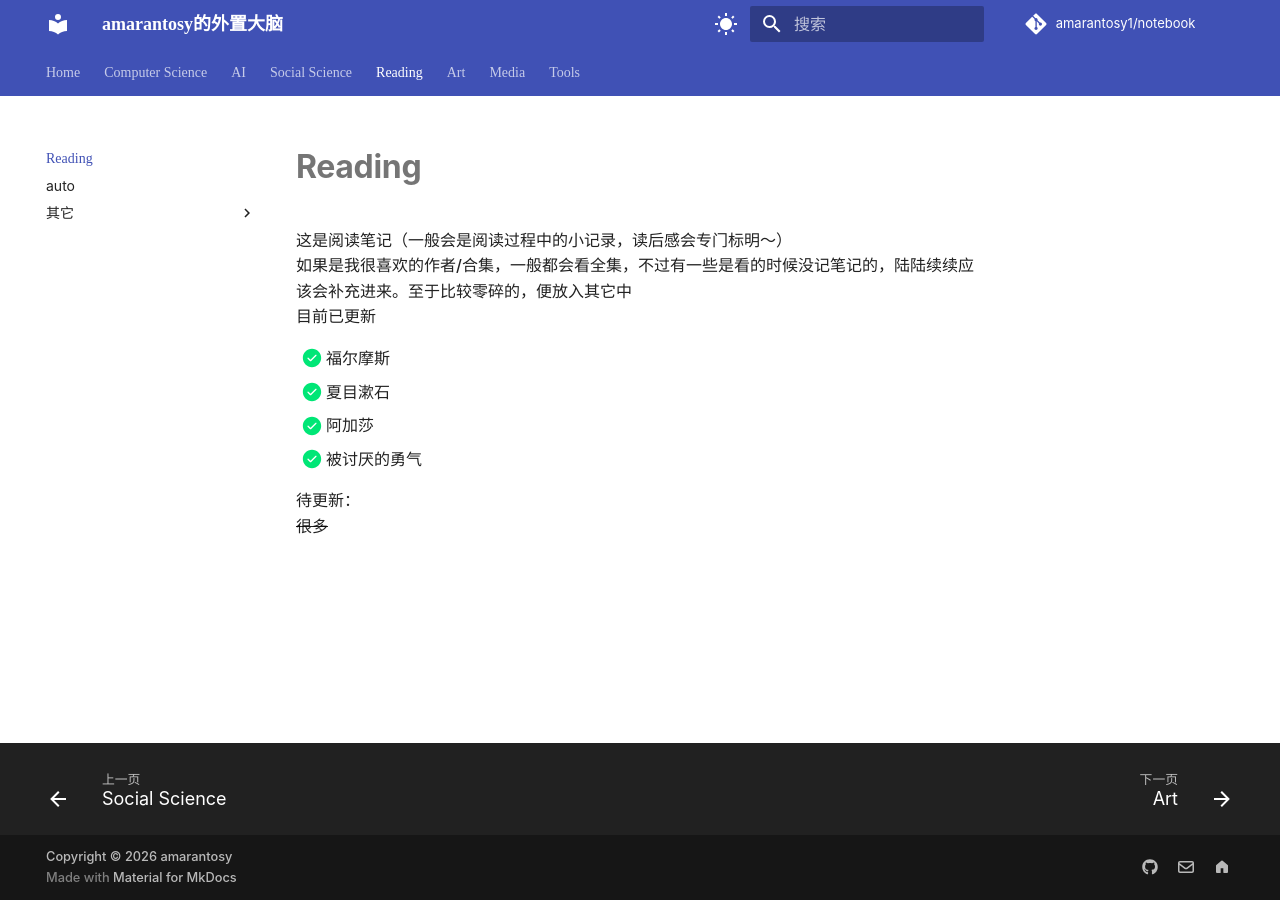
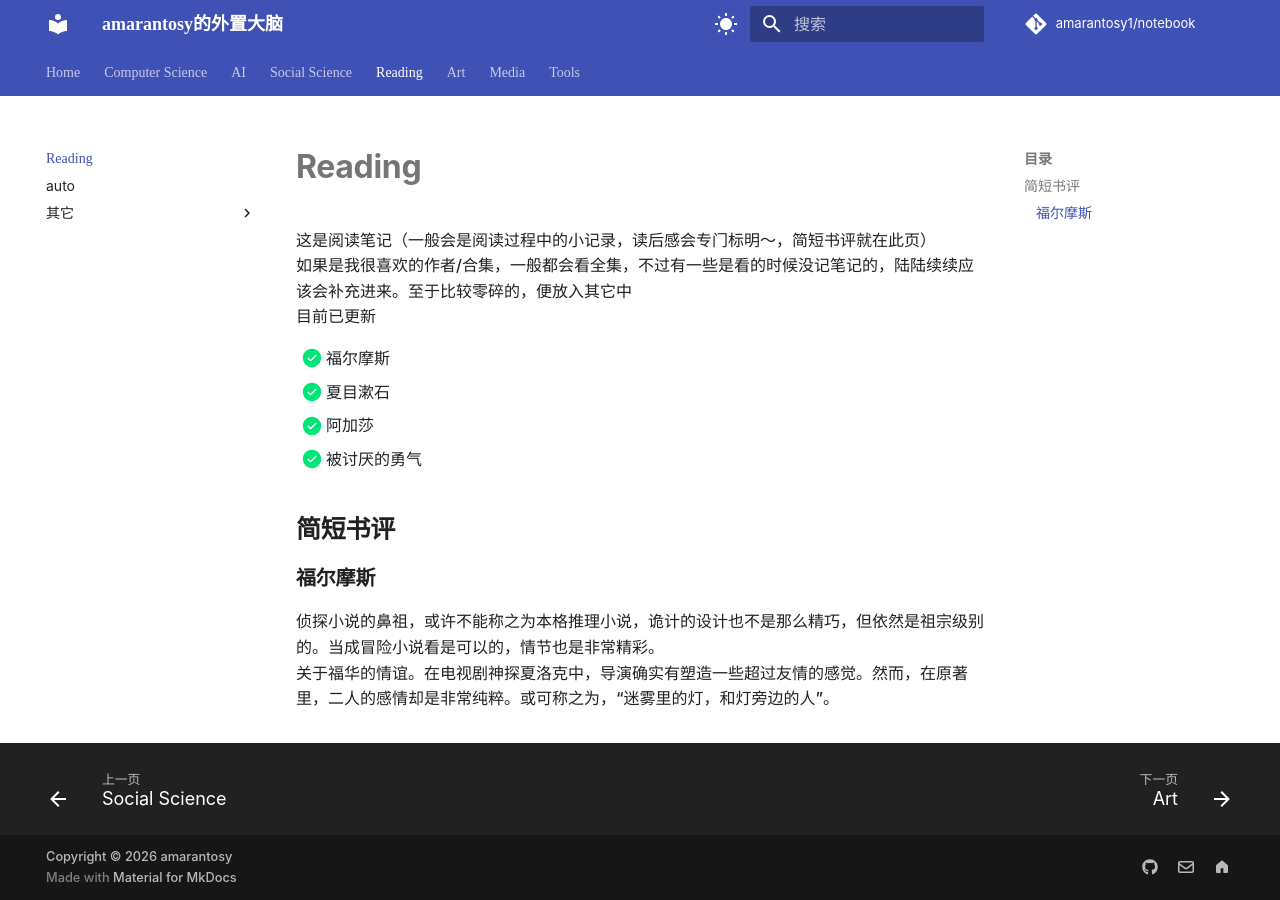
Before and after one commit to Amarantosy1/note, an MkDocs documentation site: the page built from docs/reading/index.md, in a window 1280 px wide. Built offline with MkDocs 1.6.1 and Material for MkDocs 9.7.7, drawn with Linux system fonts in a browser that asks for light colours; nearby versions of some CDN libraries; library files that are not in the unit come from our copies; comment, search, counter and statistics services are not loaded; a style sheet for code colours, icons or effects is not loaded.

```diff
--- a/docs/reading/index.md
+++ b/docs/reading/index.md
@@ -1,5 +1,5 @@
 # Reading
-这是阅读笔记（一般会是阅读过程中的小记录，读后感会专门标明～）
+这是阅读笔记（一般会是阅读过程中的小记录，读后感会专门标明～，简短书评就在此页）
 如果是我很喜欢的作者/合集，一般都会看全集，不过有一些是看的时候没记笔记的，陆陆续续应该会补充进来。至于比较零碎的，便放入其它中
 目前已更新
 
@@ -8,5 +8,7 @@
 - [x] 阿加莎
 - [x] 被讨厌的勇气
 
-待更新：
-~~很多~~
+## 简短书评
+### 福尔摩斯
+侦探小说的鼻祖，或许不能称之为本格推理小说，诡计的设计也不是那么精巧，但依然是祖宗级别的。当成冒险小说看是可以的，情节也是非常精彩。
+关于福华的情谊。在电视剧神探夏洛克中，导演确实有塑造一些超过友情的感觉。然而，在原著里，二人的感情却是非常纯粹。或可称之为，“迷雾里的灯，和灯旁边的人”。
```
Also changed, not shown: docs/media/动漫/国漫/记忆管理局.md (added, +4 -0 lines), docs/assets/images/记忆管理局-1785919130002.webp (added), docs/assets/images/记忆管理局-1785919626124.webp (added).
